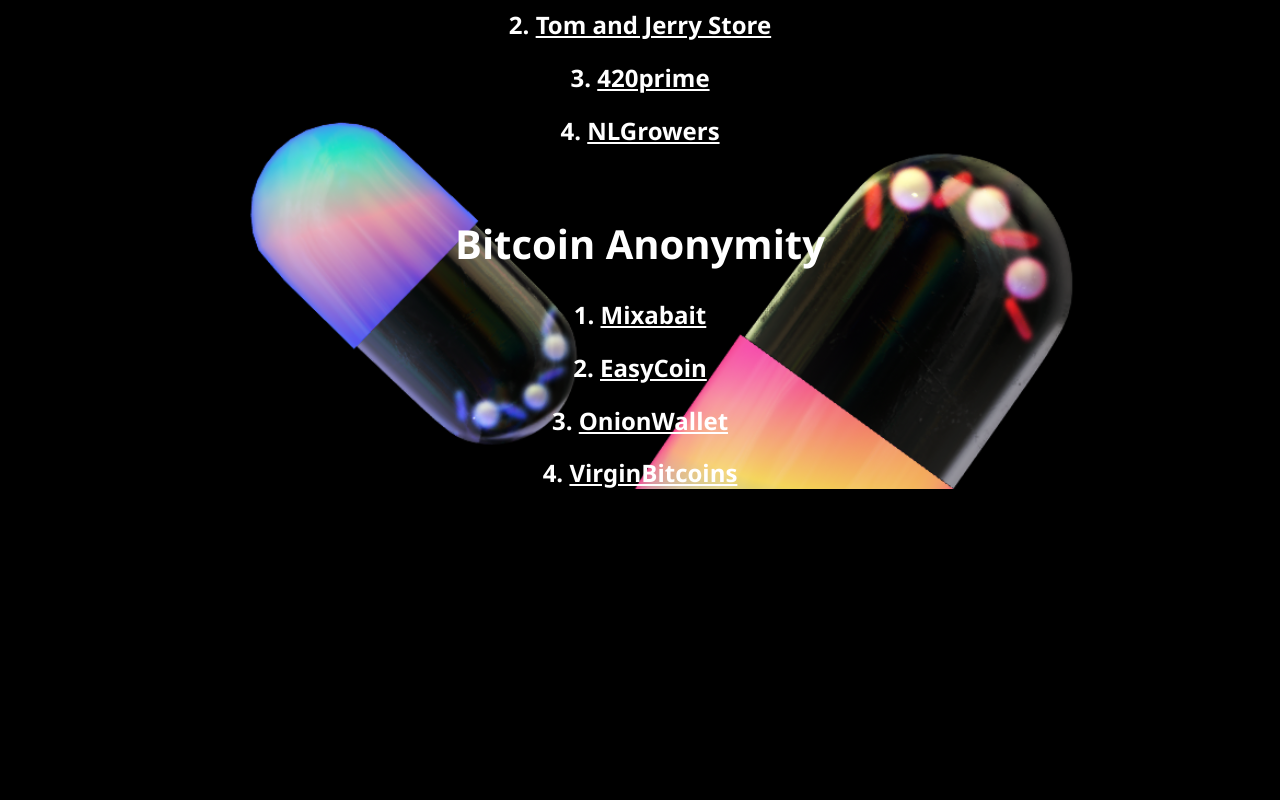
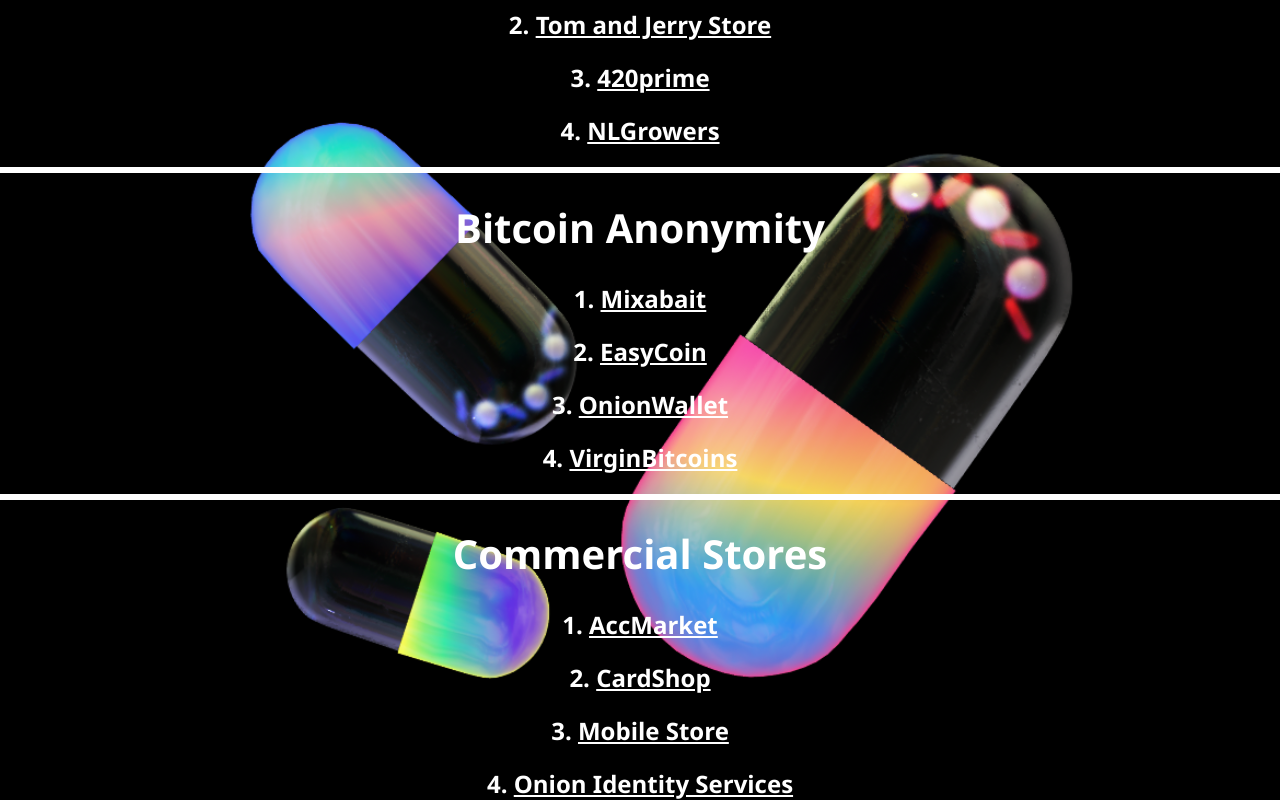
Before and after one commit to 10a4f67d/my_links, a plain HTML site: page index.html in a window 1280 px wide. Shown: the part 803-1603 px from the top of the page. Before the commit the page ends 1292 px from the top, so only its background shows below. Drawn offline with Linux system fonts and the light colour scheme.

Commit message:
Update index.html

```diff
--- a/index.html
+++ b/index.html
@@ -19,12 +19,21 @@
     <h2 style="text-align: center;">3. <a href="http://ajlu6mrc7lwulwakojrgvvtarotvkvxqosb4psxljgobjhureve4kdqd.onion/">420prime</a></h3>
     <h2 style="text-align: center;">4. <a href="http://usmost4cbpesx552s2s4ti3c4nk2xgiu763vhcs3b4uc4ppp3zwnscyd.onion/">NLGrowers</a></h3>
 
-    <br>
+    <hr>
 
     <h1 style="text-align: center; font-size: 40px;">Bitcoin Anonymity</h1>
     <h2 style="text-align: center;">1. <a href="http://hqfld5smkr4b4xrjcco7zotvoqhuuoehjdvoin755iytmpk4sm7cbwad.onion/">Mixabait</a></h2>
     <h2 style="text-align: center;">2. <a href="http://mp3fpv6xbrwka4skqliiifoizghfbjy5uyu77wwnfruwub5s4hly2oid.onion/">EasyCoin</a></h2>
     <h2 style="text-align: center;">3. <a href="http://p2qzxkca42e3wccvqgby7jrcbzlf6g7pnkvybnau4szl5ykdydzmvbid.onion/">OnionWallet</a></h2>
     <h2 style="text-align: center;">4. <a href="http://ovai7wvp4yj6jl3wbzihypbq657vpape7lggrlah4pl34utwjrpetwid.onion/">VirginBitcoins</a></h2>
+
+    <hr>
+
+    <h1 style="text-align: center; font-size: 40px;">Commercial Stores</h1>
+    <h2 style="text-align: center;">1. <a href="http://55niksbd22qqaedkw36qw4cpofmbxdtbwonxam7ov2ga62zqbhgty3yd.onion/">AccMarket</a></h2>
+    <h2 style="text-align: center;">2. <a href="http://s57divisqlcjtsyutxjz2ww77vlbwpxgodtijcsrgsuts4js5hnxkhqd.onion/">CardShop</a></h2>
+    <h2 style="text-align: center;">3. <a href="http://rxmyl3izgquew65nicavsk6loyyblztng6puq42firpvbe32sefvnbad.onion/">Mobile Store</a></h2>
+    <h2 style="text-align: center;">4. <a href="http://ymvhtqya23wqpez63gyc3ke4svju3mqsby2awnhd3bk2e65izt7baqad.onion/">Onion Identity Services</a></h2>
+
 </body>
 </html>
```
